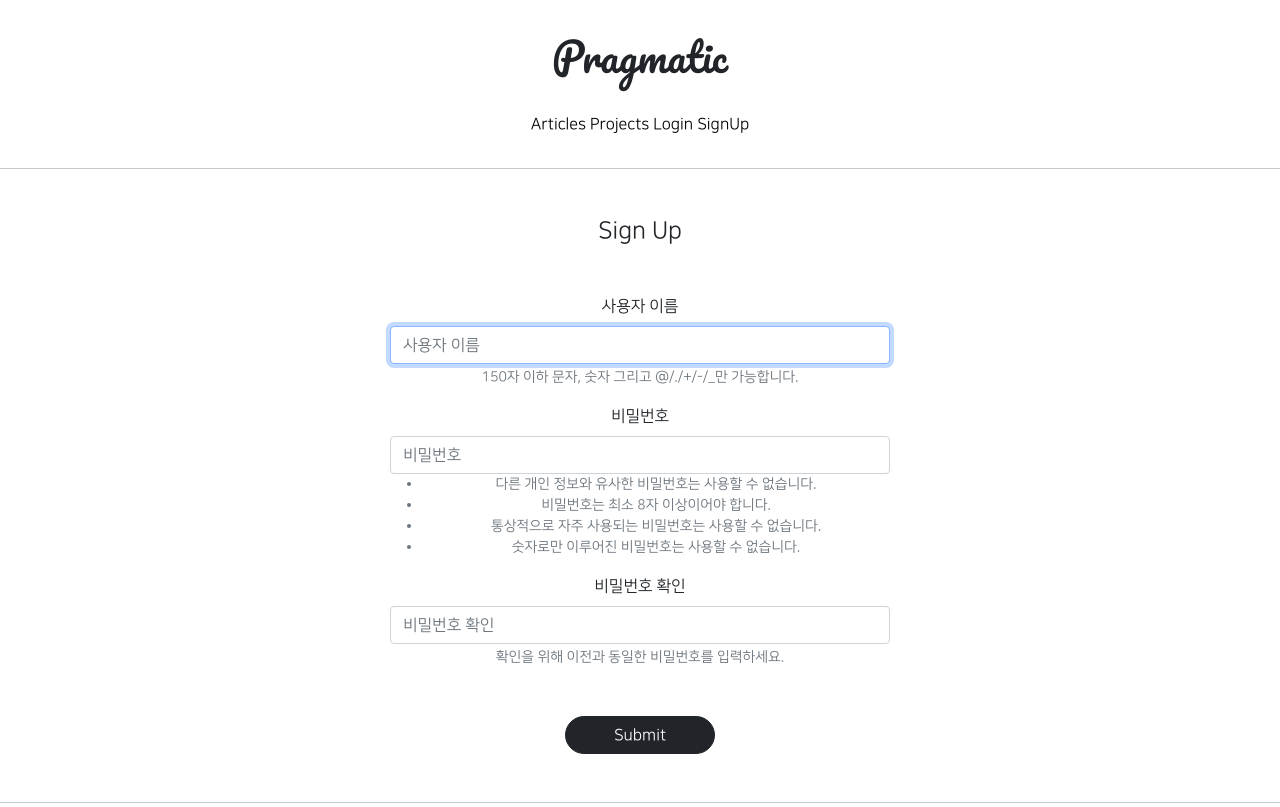
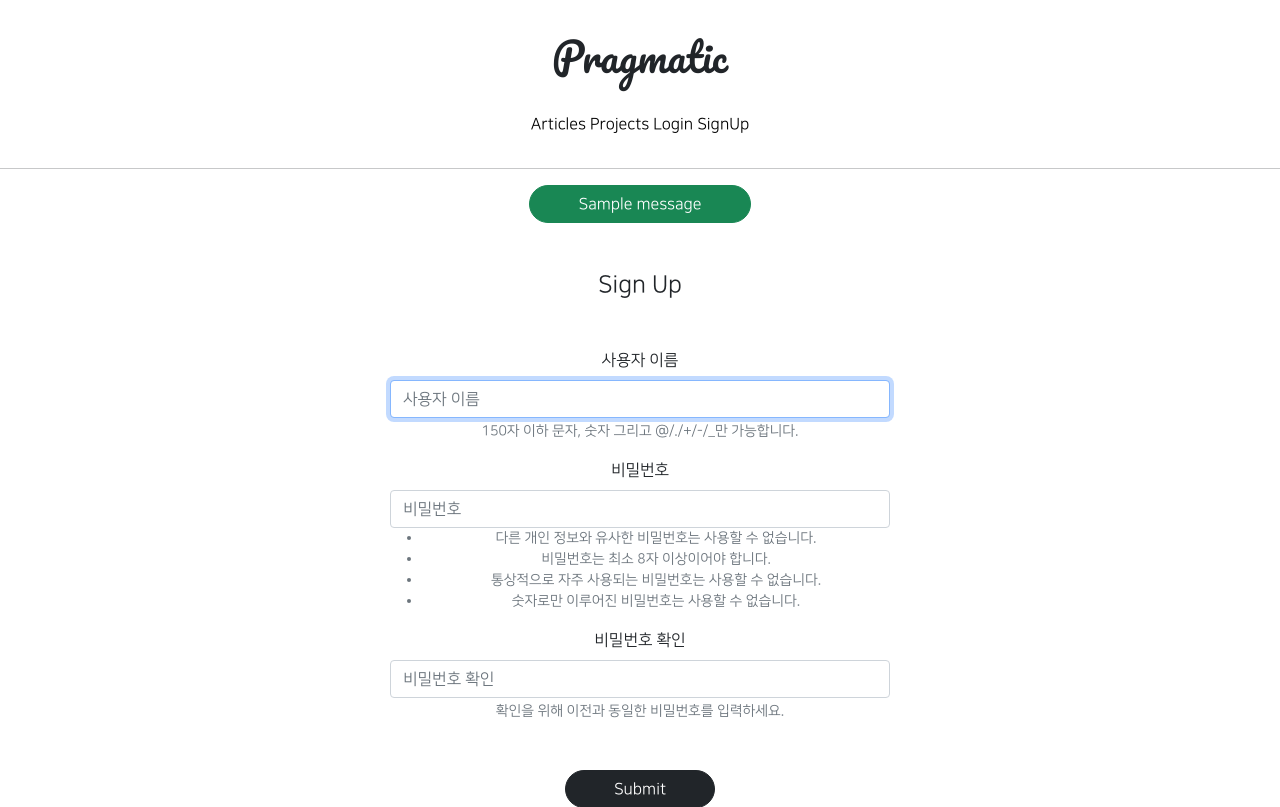
Before and after one commit to pooh11933/practice01, a Django app: page /accounts/create/ in a window 1280 px wide. Shown: the top 807 px of the page. Run offline with Django 3.2, Linux system fonts and the light colour scheme; tables that the repository leaves empty hold one stand-in row (values such as "Sample post"); one stand-in notice (Sample message) is shown; parts of the project's set-up code (start-up, migrations or seed data) failed here and were passed over; some libraries are stand-ins or nearby versions.

Commit message:
8/25 1ban class commit 2

```diff
--- a/templates/base.html
+++ b/templates/base.html
@@ -9,12 +9,20 @@
 
     {% include 'header.html' %}
 
-    <hr>
+<hr>
 
-    {% block content %}
-    {% endblock %}
+{% for message in messages %}
+    <div class="text-center">
+        <div class="btn btn-success rounded-pill px-5">
+         {{ message }}
+        </div>
+    </div>
+{% endfor %}
 
-    <hr>
+{% block content %}
+{% endblock %}
+
+<hr>
 
     {% include 'footer.html' %}
 
```
Also changed, not shown: likeapp/views.py (+5 -3 lines).
